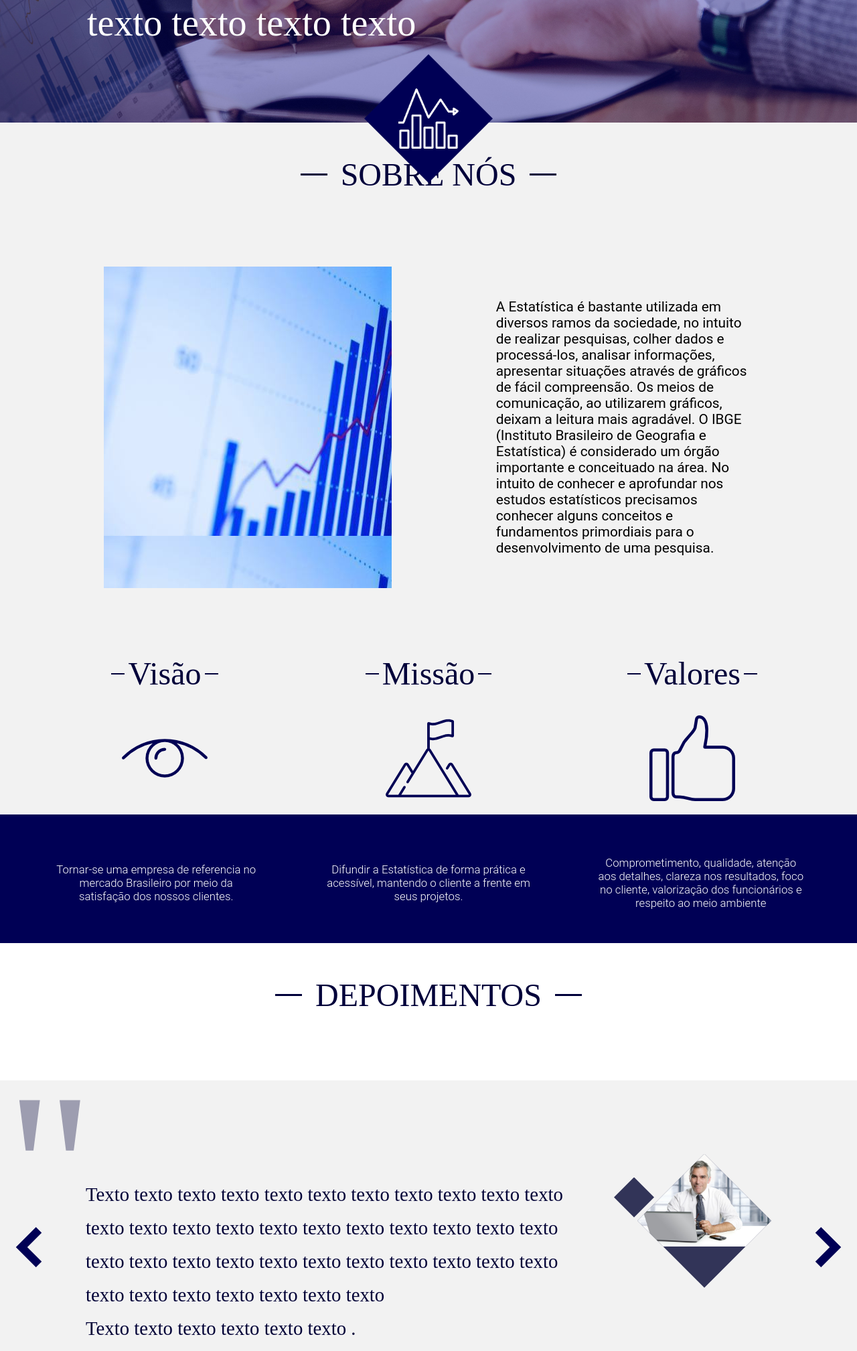
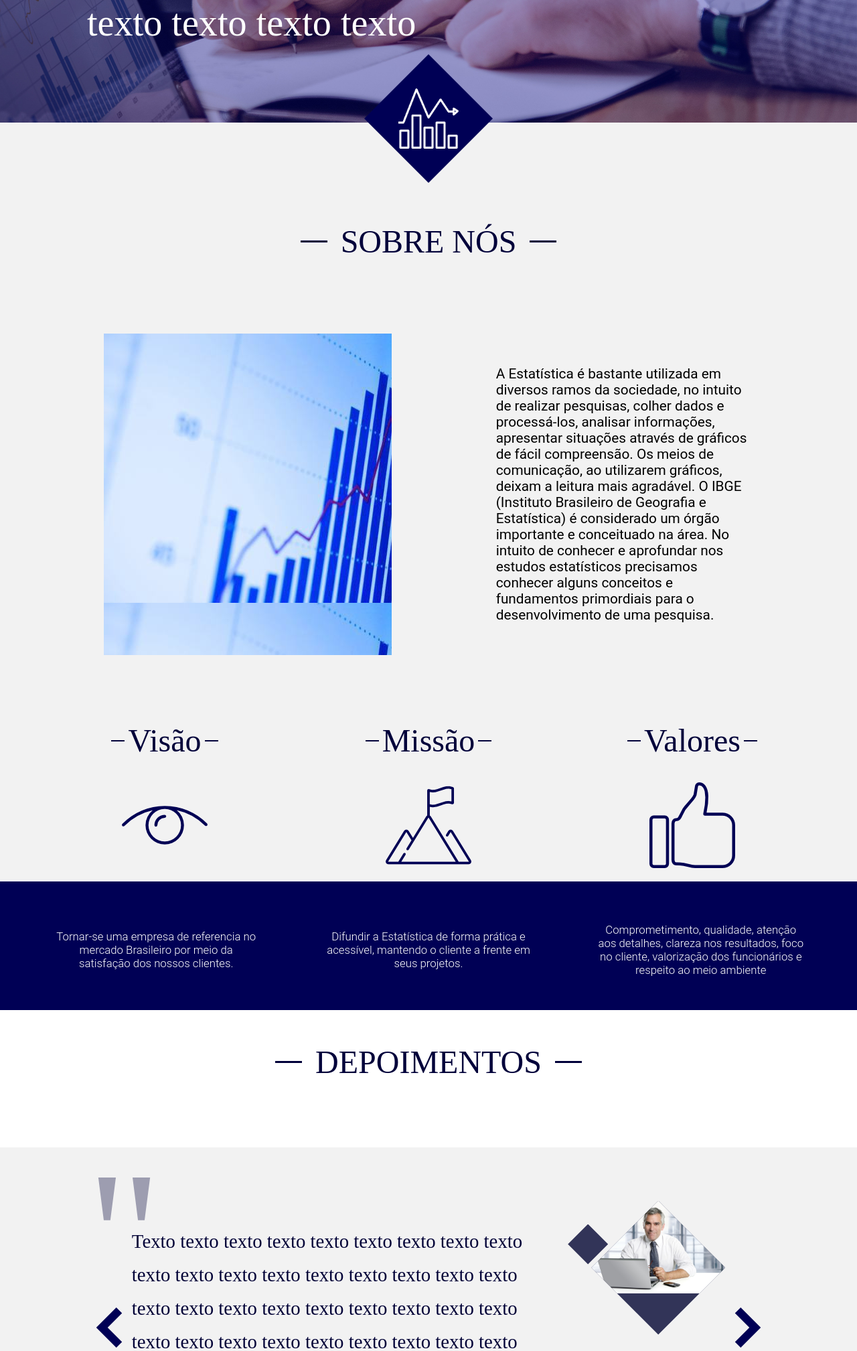
Before and after one commit to citi-onboarding/fisher, a Django app: page / in a window 1280 px wide. Shown: the part 393-2410 px from the top of the page at 67% size. Run offline with Django 3.2, Linux system fonts and the light colour scheme; some web fonts are replaced.

Commit message:
depoimentos

```diff
--- a/core/static/css/depoimentos.css
+++ b/core/static/css/depoimentos.css
@@ -17,9 +17,9 @@
 
 #aspas {
   display: flex;
-  font-size: 20rem;
+  font-size: 17rem;
   position: absolute;
-  left: 9px;
+  left: 130px;
   color: #9d9db0;
   padding-top: 73px;
 }
@@ -105,14 +105,14 @@
 }
 
 .carousel-prev {
-  right: -9vw;
+  right: -5vw;
    transform: rotate(180deg);
   bottom: 9vw;
   z-index: 1000;
 }
 
 .carousel-next {
-   left: -9vw;
+   left: -5vw;
    bottom: 9vw;
 }
 
@@ -131,3 +131,11 @@ button.carousel-prev.slick-arrow {
 button.carousel-next.slick-arrow {
   outline: none;
 }
+
+@media (min-width: 1125px) {
+
+  #carrossel-container {
+    width: 886.39px;
+  }
+
+}
--- a/core/static/css/sobrenos.css
+++ b/core/static/css/sobrenos.css
@@ -2,6 +2,7 @@
     display: flex;
     flex-direction: column;
     background-color: #F2F2F2;
+    padding-top:100px;
 }
 
 .sobre-sobrenos {
--- a/core/templates/home.html
+++ b/core/templates/home.html
@@ -134,12 +134,12 @@
     </div>
 </div>
     </div>
-    <div id="servicos">
 
 
+  <div id="servicos">
 
 
-
+   </div>
     <div id="depoimentos">
       <div id="title-depoimentos-div">
         <h1 id="title-depoimentos-h1">DEPOIMENTOS</h1>
@@ -194,7 +194,7 @@
         </div>
       </div>
 
-    </div>
+
     <div id="contato">
 
 
```
